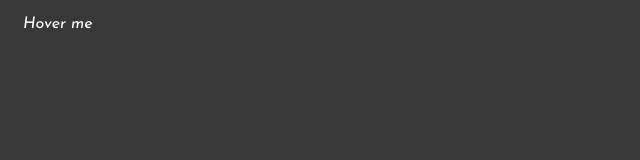
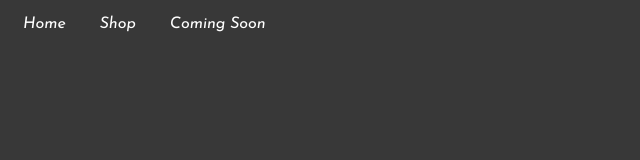
Before and after one commit to jiseungjung/candy-jar, a plain HTML site: page buttons-and-links/kbdfans-link/index.html in a window 1280 px wide. Shown: the whole page, without its empty margins (0-640 px from the left). Drawn offline with Linux system fonts and the light colour scheme.

Commit message:
Fix: Give context to KBDfans link
- This link is best used for nav bars

```diff
--- a/buttons-and-links/kbdfans-link/index.html
+++ b/buttons-and-links/kbdfans-link/index.html
@@ -43,8 +43,8 @@
     </style>
 </head>
 <body>
-    <li>
-    <a href="#">Hover me</a>
-    </li>
+    <li><a href="#">Home</a></li>
+    <li><a href="#">Shop</a></li>
+    <li><a href="#">Coming Soon</a></li>
 </body>
 </html>
```
